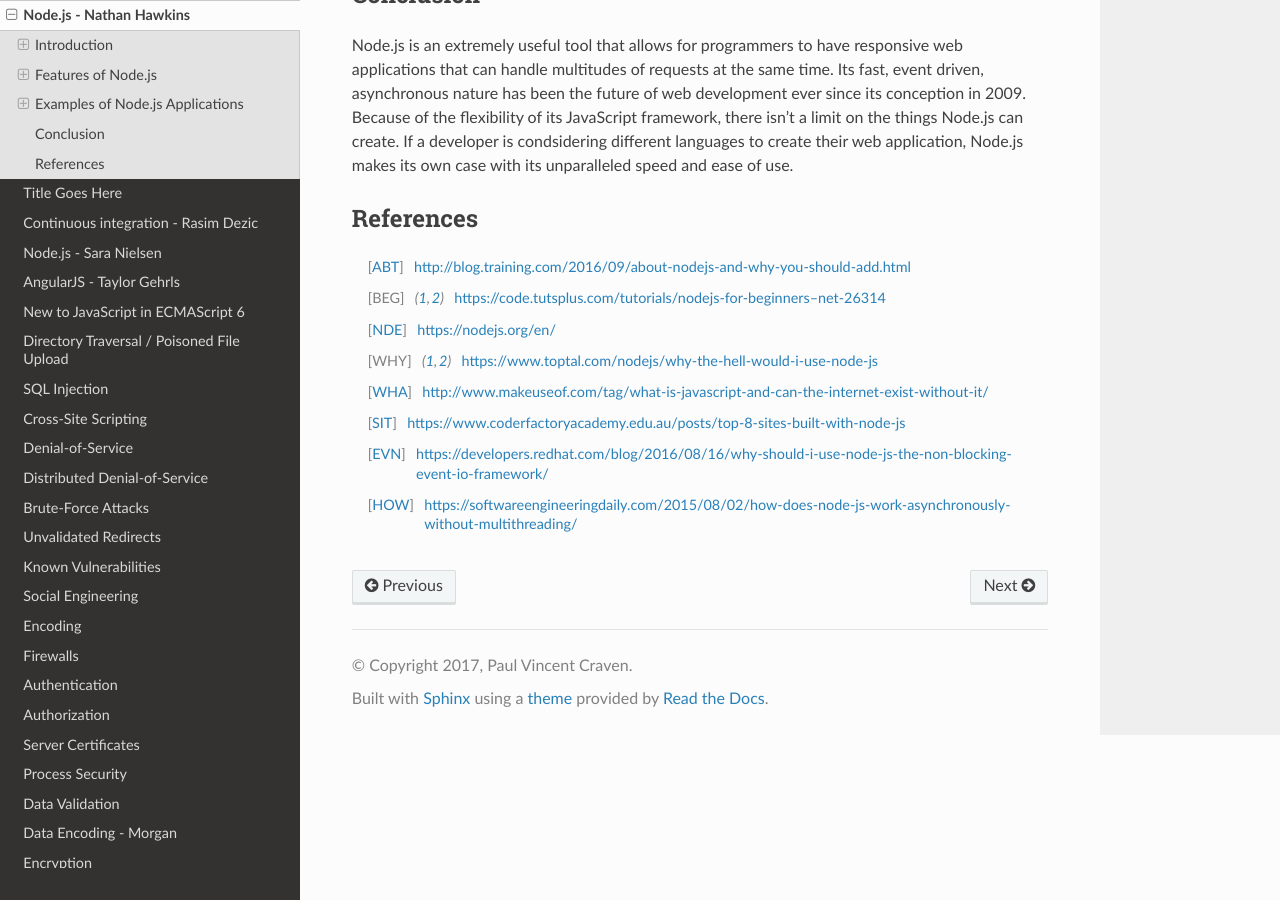
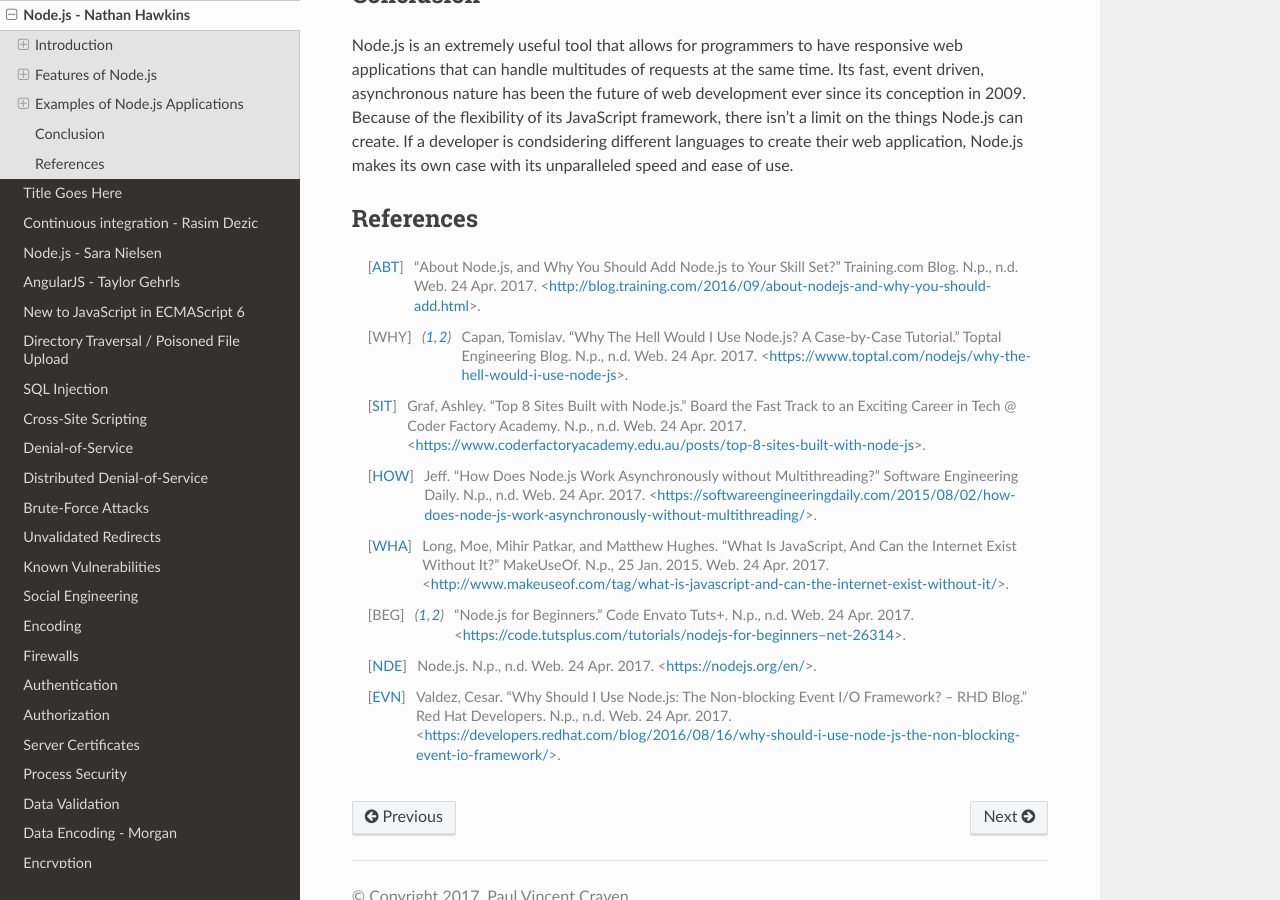
Before and after one commit to pvcraven/2017_web_security, a Sphinx documentation site: the page built from source/final/nathan/index.rst, in a window 1280 px wide and 900 px high, scrolled down 5735 px. Built offline with Sphinx 7.4.7 and the Read the Docs theme 2.0.0, drawn with Linux system fonts in a browser that asks for light colours.

Commit message:
Polishing fixes on sources and grammar

```diff
--- a/source/final/nathan/index.rst
+++ b/source/final/nathan/index.rst
@@ -278,18 +278,18 @@
 
 References
 ----------
-.. [ABT] http://blog.training.com/2016/09/about-nodejs-and-why-you-should-add.html
+.. [ABT] "About Node.js, and Why You Should Add Node.js to Your Skill Set?" Training.com Blog. N.p., n.d. Web. 24 Apr. 2017. <http://blog.training.com/2016/09/about-nodejs-and-why-you-should-add.html>.
 
-.. [BEG] https://code.tutsplus.com/tutorials/nodejs-for-beginners--net-26314
+.. [WHY] Capan, Tomislav. "Why The Hell Would I Use Node.js? A Case-by-Case Tutorial." Toptal Engineering Blog. N.p., n.d. Web. 24 Apr. 2017. <https://www.toptal.com/nodejs/why-the-hell-would-i-use-node-js>.
 
-.. [NDE] https://nodejs.org/en/
+.. [SIT] Graf, Ashley. "Top 8 Sites Built with Node.js." Board the Fast Track to an Exciting Career in Tech @ Coder Factory Academy. N.p., n.d. Web. 24 Apr. 2017. <https://www.coderfactoryacademy.edu.au/posts/top-8-sites-built-with-node-js>.
 
-.. [WHY] https://www.toptal.com/nodejs/why-the-hell-would-i-use-node-js
+.. [HOW] Jeff. "How Does Node.js Work Asynchronously without Multithreading?" Software Engineering Daily. N.p., n.d. Web. 24 Apr. 2017. <https://softwareengineeringdaily.com/2015/08/02/how-does-node-js-work-asynchronously-without-multithreading/>.
 
-.. [WHA] http://www.makeuseof.com/tag/what-is-javascript-and-can-the-internet-exist-without-it/
+.. [WHA] Long, Moe, Mihir Patkar, and Matthew Hughes. "What Is JavaScript, And Can the Internet Exist Without It?" MakeUseOf. N.p., 25 Jan. 2015. Web. 24 Apr. 2017. <http://www.makeuseof.com/tag/what-is-javascript-and-can-the-internet-exist-without-it/>.
 
-.. [SIT] https://www.coderfactoryacademy.edu.au/posts/top-8-sites-built-with-node-js
+.. [BEG] "Node.js for Beginners." Code Envato Tuts+. N.p., n.d. Web. 24 Apr. 2017. <https://code.tutsplus.com/tutorials/nodejs-for-beginners--net-26314>.
 
-.. [EVN] https://developers.redhat.com/blog/2016/08/16/why-should-i-use-node-js-the-non-blocking-event-io-framework/
+.. [NDE] Node.js. N.p., n.d. Web. 24 Apr. 2017. <https://nodejs.org/en/>.
 
-.. [HOW] https://softwareengineeringdaily.com/2015/08/02/how-does-node-js-work-asynchronously-without-multithreading/
+.. [EVN] Valdez, Cesar. "Why Should I Use Node.js: The Non-blocking Event I/O Framework? – RHD Blog." Red Hat Developers. N.p., n.d. Web. 24 Apr. 2017. <https://developers.redhat.com/blog/2016/08/16/why-should-i-use-node-js-the-non-blocking-event-io-framework/>.
```
